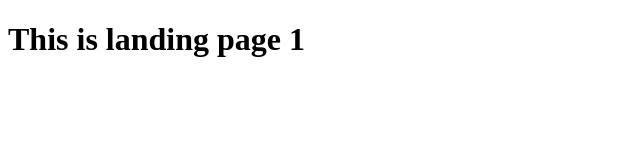
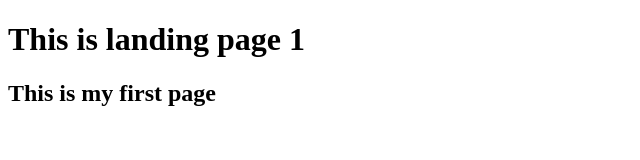
Before and after one commit to saigiri-g/webapp-1230, a plain HTML site: page index.html in a window 1280 px wide. Shown: the whole page, without its empty margins (0-640 px from the left). Drawn offline with Linux system fonts and the light colour scheme.

Commit message:
adding heading 2

```diff
--- a/index.html
+++ b/index.html
@@ -2,5 +2,6 @@
 <html>
 <body>
 <h1>This is landing page 1</h1>
+<h2>This is my first page</h2>
 </body>
 </html>
```
